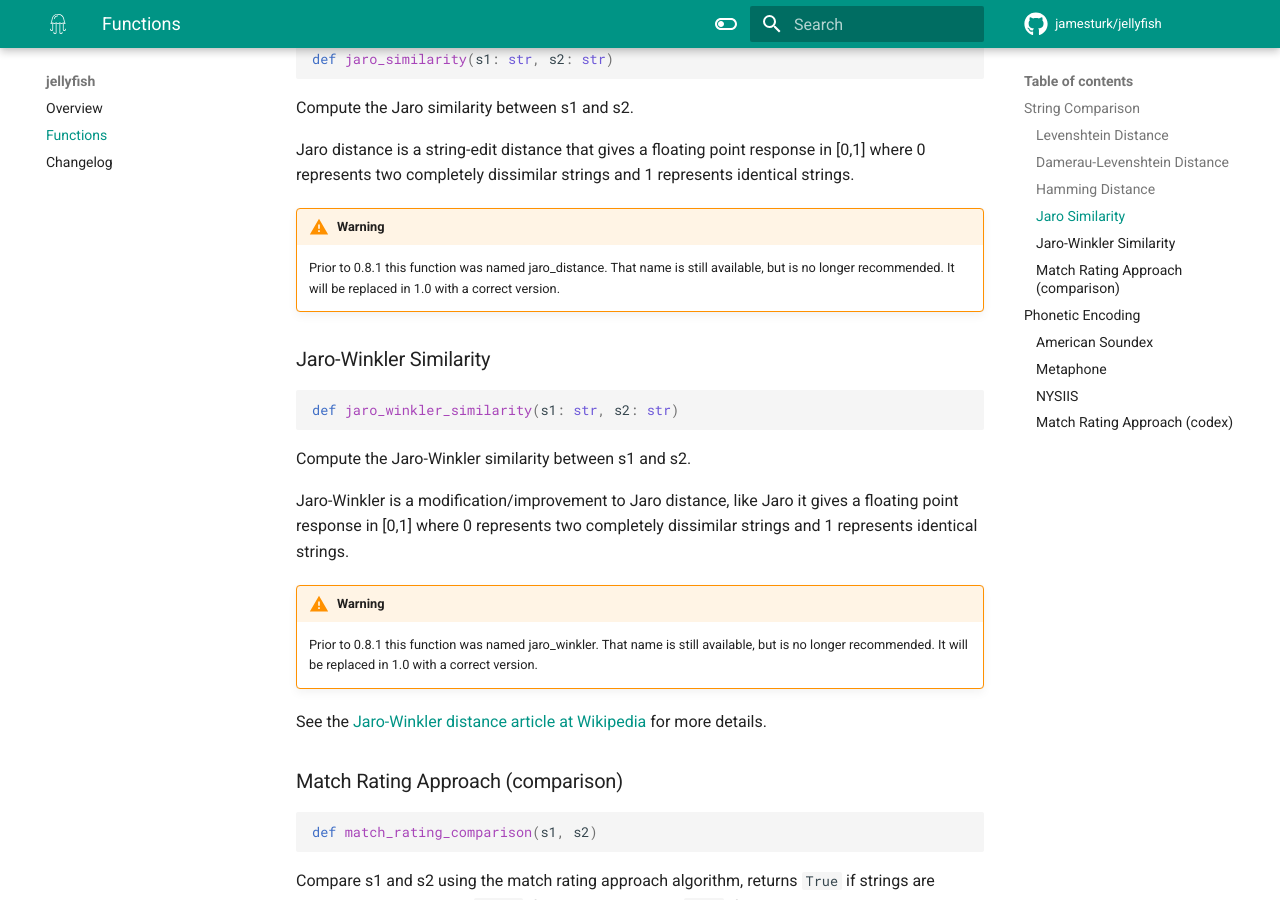
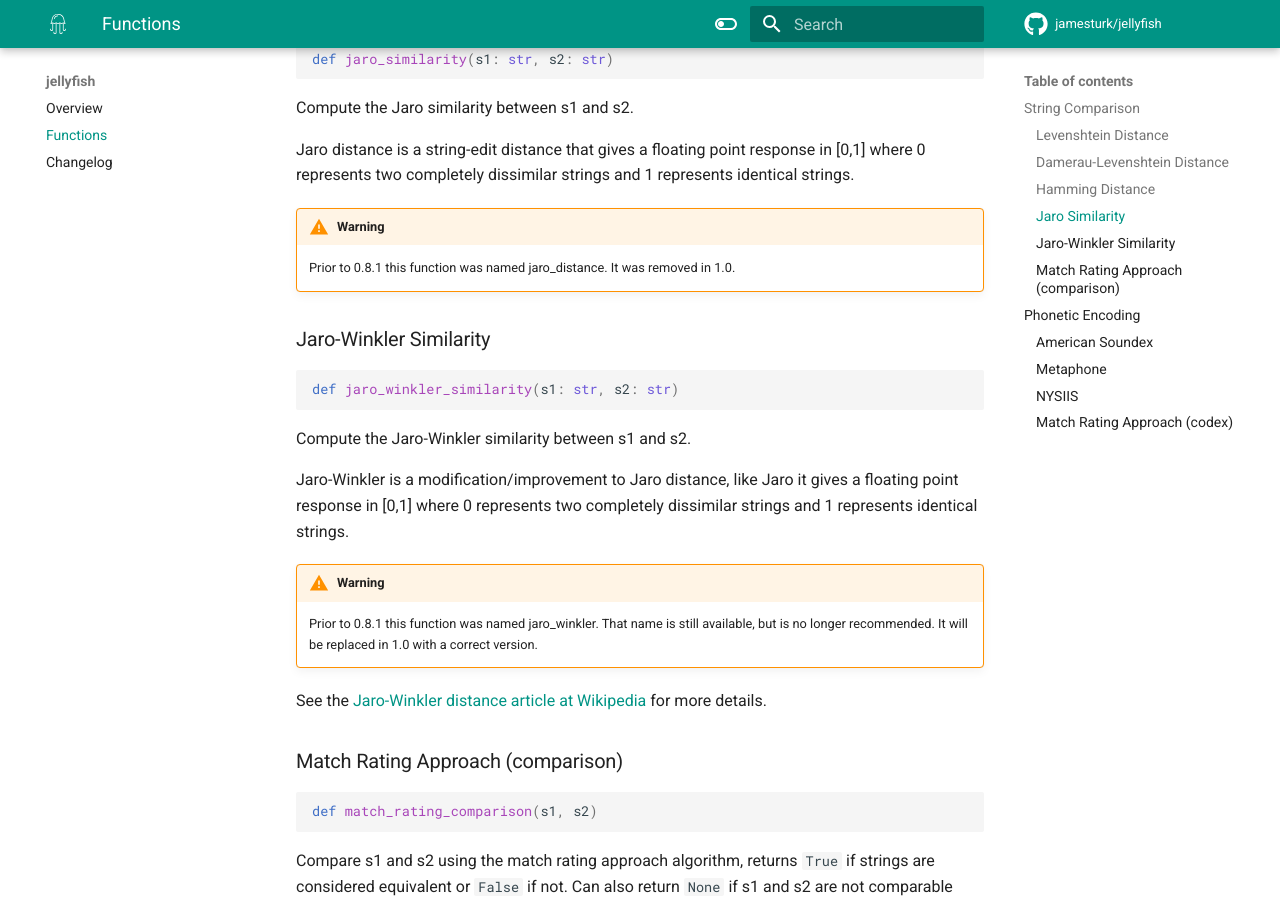
Before and after one commit to jamesturk/jellyfish, an MkDocs documentation site: the page built from docs/functions.md, in a window 1280 px wide and 900 px high, scrolled down 1393 px. Built offline with MkDocs 1.6.1 and Material for MkDocs 9.7.7, drawn with Linux system fonts in a browser that asks for light colours; comment, search, counter and statistics services are not loaded.

Commit message:
remove outdated references to jaro_distance, closes #198

```diff
--- a/docs/functions.md
+++ b/docs/functions.md
@@ -62,8 +62,7 @@ Jaro distance is a string-edit distance that gives a floating point response in
 
 !!! warning
 
-    Prior to 0.8.1 this function was named jaro_distance.  That name is still available, but is no longer recommended.
-    It will be replaced in 1.0 with a correct version.
+    Prior to 0.8.1 this function was named jaro_distance.  It was removed in 1.0.
 
 ### Jaro-Winkler Similarity
 
```
Also changed, not shown: README.md (+1 -1 lines), docs/index.md (+1 -1 lines).
